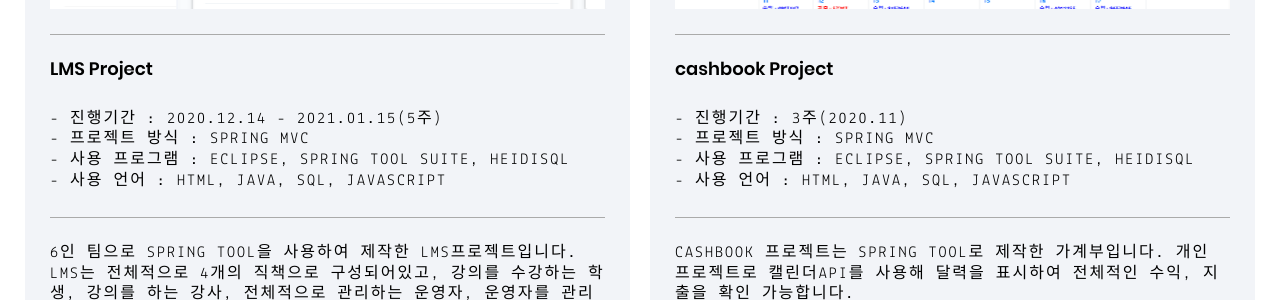
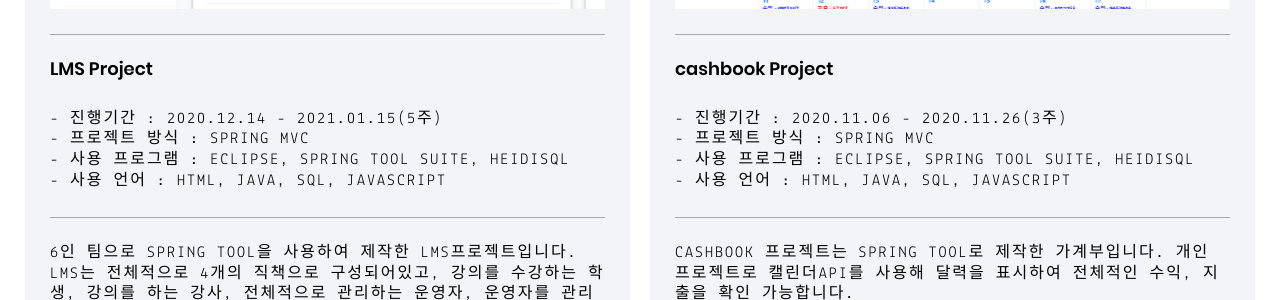
Before and after one commit to heairin1008/heairin1008.github.io, a Jekyll site: the page built from index.html, in a window 1280 px wide and 900 px high, scrolled down 972 px. Shown: the part 149-449 px from the top of the window. Built offline with Jekyll 4.4.1, drawn with Linux system fonts in a browser that asks for light colours.

Commit message:
Update 2017-04-02-greenpineapple.md

```diff
--- a/_posts/projects/2017-04-02-greenpineapple.md
+++ b/_posts/projects/2017-04-02-greenpineapple.md
@@ -9,7 +9,7 @@ meta:
 project:
   title: "cashbook Project"
   type: "<br>
-         - 진행기간 : 3주(2020.11)<br>
+         - 진행기간 : 2020.11.06 - 2020.11.26(3주)<br>
          - 프로젝트 방식 : Spring MVC<br>
          - 사용 프로그램 : Eclipse, Spring Tool Suite, HeidiSQL<br>
          - 사용 언어 : HTML, Java, SQL, JavaScript"
```
